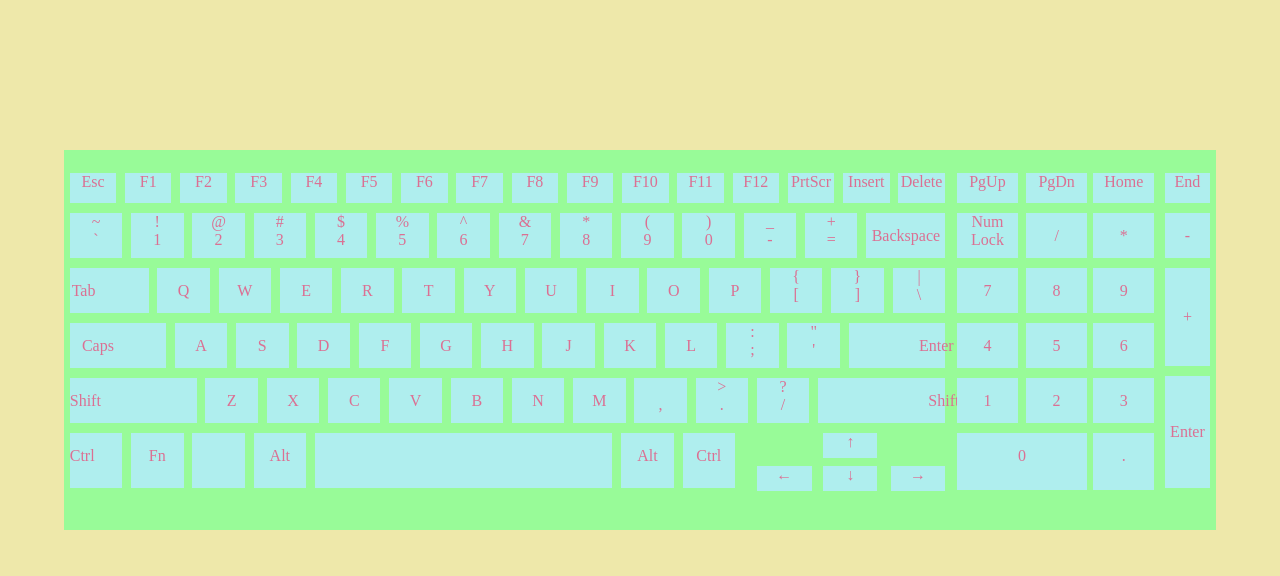
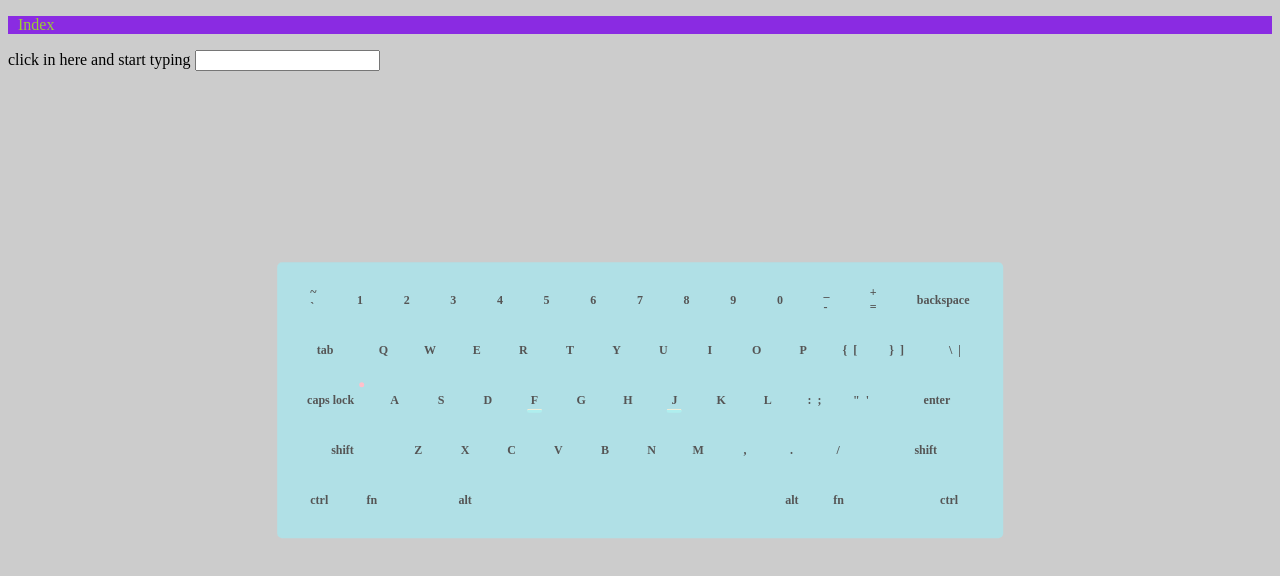
Before and after one commit to SiveleleN/Calc-and-keyboard, a plain HTML site: page indexK.html in a window 1280 px wide. Drawn offline with Linux system fonts and the light colour scheme.

Commit message:
added text

```diff
--- a/indexK.html
+++ b/indexK.html
@@ -1,328 +1,91 @@
-
 <!DOCTYPE html>
 <html lang="en">
-
 <head>
   <meta charset="UTF-8">
   <meta name="viewport" content="width=device-width, initial-scale=1.0">
-  <title>Keyboard</title>
-  <link rel="stylesheet" href="/kStyle.css">
+  <title>Document</title>
+   <link rel="stylesheet" href="/kStyle.css">
 </head>
+<body>
+    <nav>
+      <ul>
+        <li><a href="/index.html">Index</a></li>
+    </ul>
+    </nav>
+  <div class="col-sm-12"><div class="row">click in here and start typing
+    <input>
+    </div></div>
+  <div class="keyboard">
+      <div data-key="192" class="tilde key keys" data-key="192"><span>~<br>`</span></div>
+       <div data-key="49" class="one key keys" data-key="49"><span>1</span></div>
+      <div data-key="50" class="two key keys" data-key="50"><span>2</span></div>
+      <div data-key="51" class="three key keys" data-key="51"><span>3</span></div>
+      <div data-key="52" class="four key keys" data-key="52"><span>4</span></div>
+      <div data-key="53" class="five key keys" data-key="53"><span>5</span></div>
+      <div data-key="54" class="six key keys" data-key="54"><span>6</span></div>
+      <div data-key="55" class="seven key keys" data-key="55"><span>7</span></div>
+      <div data-key="56" class="eight key keys" data-key="56"><span>8</span></div>
+      <div data-key="57" class="nine key keys" data-key="57"><span>9</span></div>
+      <div data-key="48" class="zero key keys" data-key="48"><span>0</span></div>
+      <div data-key="189" class="dash key keys" data-key="189"><span>_<br>-</span></div>
+      <div data-key="187" class="equal key keys" data-key="187"><span>+<br>=</span></div>
+      <div data-key="8" class="backspace key-two keys" data-key="8"><span>backspace</span></div>
 
-<body>
-  <div class="warpper fl bg">
-    <div class="container bg1">
-      <div class="main-l fl">
-        <div class="cunction fl bg2">
-          Esc</div>
-        <div class="cunction mfl bg2">
-          F1</div>
-        <div class="cunction mfl bg2">
-          F2</div>
-        <div class="cunction mfl bg2">
-          F3</div>
-        <div class="cunction mfl bg2">
-          F4</div>
-        <div class="cunction mfl bg2">
-          F5</div>
-        <div class="cunction mfl bg2">
-          F6</div>
-        <div class="cunction mfl bg2">
-          F7</div>
-        <div class="cunction mfl bg2">
-          F8</div>
-        <div class="cunction mfl bg2">
-          F9</div>
-        <div class="cunction mfl bg2">
-          F10</div>
-        <div class="cunction mfl bg2">
-          F11</div>
-        <div class="cunction mfl bg2">
-          F12</div>
-        <div class="cunction mfl bg2">
-          PrtScr</div>
-        <div class="cunction mfl bg2">
-          Insert</div>
-        <div class="cunction mfl bg2">
-          Delete</div>
-        <div class="number fl bg2">
-          ~<p>
-            `</p>
-        </div>
-        <div class="number mfl bg2">
-          !<br>1</div>
-        <div class="number mfl bg2">
-          @<br>2</div>
-        <div class="number mfl bg2">
-          #<br>3</div>
-        <div class="number mfl bg2">
-          $<br>4</div>
-        <div class="number mfl bg2">
-          %<br>5</div>
-        <div class="number mfl bg2">
-          ^<br>6</div>
-        <div class="number mfl bg2">
-          &<br>7</div>
-        <div class="number mfl bg2">
-          *<br>8</div>
-        <div class="number mfl bg2">
-          (<br>9</div>
-        <div class="number mfl bg2">
-          )<br>0</div>
-        <div class="number mfl bg2">
-          _<br>-</div>
-        <div class="number mfl bg2">
-          +<br>=</div>
-        <div class="number fr bg2 back">
-          <p class="eng">
-            Backspace</p>
-        </div>
-        <div class="number fl bg2 back">
-          <p class="eng tab">
-            Tab</p>
-        </div>
-        <div class="number mfl bg2">
-          <p class="eng">
-            Q</p>
-        </div>
-        <div class="number mfl bg2">
-          <p class="eng">
-            W</p>
-        </div>
-        <div class="number mfl bg2">
-          <p class="eng">
-            E</p>
-        </div>
-        <div class="number mfl bg2">
-          <p class="eng">
-            R</p>
-        </div>
-        <div class="number mfl bg2">
-          <p class="eng">
-            T</p>
-        </div>
-        <div class="number mfl bg2">
-          <p class="eng">
-            Y</p>
-        </div>
-        <div class="number mfl bg2">
-          <p class="eng">
-            U</p>
-        </div>
-        <div class="number mfl bg2">
-          <p class="eng">
-            I</p>
-        </div>
-        <div class="number mfl bg2">
-          <p class="eng">
-            O</p>
-        </div>
-        <div class="number mfl bg2">
-          <p class="eng">
-            P</p>
-        </div>
-        <div class="number mfl bg2">
-          {<br>[</div>
-        <div class="number mfl bg2">
-          }<br>]</div>
-        <div class="number fr bg2">
-          |<br>\</div>
-        <div class="number fl bg2 caps">
-          <p class="eng mrt">
-            Caps Lock</p>
-        </div>
-        <div class="number mfl bg2">
-          <p class="eng">
-            A</p>
-        </div>
-        <div class="number mfl bg2">
-          <p class="eng">
-            S</p>
-        </div>
-        <div class="number mfl bg2">
-          <p class="eng">
-            D</p>
-        </div>
-        <div class="number mfl bg2">
-          <p class="eng">
-            F</p>
-        </div>
-        <div class="number mfl bg2">
-          <p class="eng">
-            G</p>
-        </div>
-        <div class="number mfl bg2">
-          <p class="eng">
-            H</p>
-        </div>
-        <div class="number mfl bg2">
-          <p class="eng">
-            J</p>
-        </div>
-        <div class="number mfl bg2">
-          <p class="eng">
-            K</p>
-        </div>
-        <div class="number mfl bg2">
-          <p class="eng">
-            L</p>
-        </div>
-        <div class="number mfl bg2">
-          :<br>;</div>
-        <div class="number mfl bg2">
-          "<br>'</div>
-        <div class="number fr bg2 caps">
-          <p class="eng lent">
-            Enter</p>
-        </div>
-        <div class="number fl bg2 shift">
-          <p class="eng sft">
-            Shift</p>
-        </div>
-        <div class="number mfl bg2">
-          <p class="eng">
-            Z</p>
-        </div>
-        <div class="number mfl bg2">
-          <p class="eng">
-            X</p>
-        </div>
-        <div class="number mfl bg2">
-          <p class="eng">
-            C</p>
-        </div>
-        <div class="number mfl bg2">
-          <p class="eng">
-            V</p>
-        </div>
-        <div class="number mfl bg2">
-          <p class="eng">
-            B</p>
-        </div>
-        <div class="number mfl bg2">
-          <p class="eng">
-            N</p>
-        </div>
-        <div class="number mfl bg2">
-          <p class="eng">
-            M</p>
-        </div>
-        <div class="number mfl bg2">
-          <br>,
-        </div>
-        <div class="number mfl bg2">
-          ><br>.</div>
-        <div class="number mfl bg2">
-          ?<br>/</div>
-        <div class="number fr bg2 shift">
-          <p class="eng lsft">
-            Shift</p>
-        </div>
-        <div class="space fl bg2 ctrl">
-          <p class="eng mrt">
-            Ctrl</p>
-        </div>
-        <div class="space mfl bg2">
-          <p class="eng">
-            Fn</p>
-        </div>
-        <div class="space mfl bg2">
-          <p class="eng">
-            <i class="fab fa-windows"></i>
-          </p>
-        </div>
-        <div class="space mfl bg2">
-          <p class="eng">
-            Alt</p>
-        </div>
-        <div class="space mfl bg2 sp">
-        </div>
-        <div class="space mfl bg2">
-          <p class="eng">
-            Alt</p>
-        </div>
-        <div class="space mfl bg2">
-          <p class="eng">
-            Ctrl</p>
-        </div>
-        <div class="space fr aro">
-          <div class="arobtn fl">
-            <div class="arobtnsub">
-            </div>
-            <div class="arobtnsub bg2 ardwn">
-              ←</div>
-          </div>
-          <div class="arobtn mfl2">
-            <div class="arobtnsub bg2">
-              ↑</div>
-            <div class="arobtnsub bg2 ardwn">
-              ↓</div>
-          </div>
-          <div class="arobtn fr">
-            <div class="arobtnsub">
-            </div>
-            <div class="arobtnsub bg2 ardwn">
-              →</div>
-          </div>
-        </div>
-      </div>
-      <!--The end of main keys-->
+      <div class="tab key-n-half keys" data-key="9"><span>tab</span></div>
+      <div class="Q key keys" data-key="81"><span>Q</span></div>
+      <div class="W key keys" data-key="87"><span>W</span></div>
+      <div class="E key keys" data-key="69"><span>E</span></div>
+      <div class="R key keys" data-key="82"><span>R</span></div>
+      <div class="T key keys" data-key="84"><span>T</span></div>
+      <div class="Y key keys" data-key="89"><span>Y</span></div>
+      <div class="U key keys" data-key="85"><span>U</span></div>
+      <div class="I key keys" data-key="73"><span>I</span></div>
+      <div class="O key keys" data-key="79"><span>O</span></div>
+      <div class="P key keys" data-key="80"><span>P</span></div>
+      <div class="open-brace key keys" data-key="219"><span>{&nbsp;&nbsp;[</span></div>
+      <div class="close-brace key keys" data-key="221"><span>}&nbsp;&nbsp;]</span></div>
+      <div class="back-slash key-n-half keys" data-key="220"><span>\&nbsp;&nbsp;|</span></div>
 
-      <div class="mail-r fr">
-        <div class="lnum fl">
-          <div class="pgup fl bg2">
-            PgUp</div>
-          <div class="pgup mfl3 bg2">
-            PgDn</div>
-          <div class="pgup fr bg2">
-            Home</div>
-          <div class="calnub fl bg2">
-            Num<br>Lock</div>
-          <div class="calnub mfl3 bg2 eng">
-            /</div>
-          <div class="calnub fr bg2 eng">
-            *</div>
-          <div class="calnub fl bg2 eng">
-            7</div>
-          <div class="calnub mfl3 bg2 eng">
-            8</div>
-          <div class="calnub fr bg2 eng">
-            9</div>
-          <div class="calnub fl bg2 eng">
-            4</div>
-          <div class="calnub mfl3 bg2 eng">
-            5</div>
-          <div class="calnub fr bg2 eng">
-            6</div>
-          <div class="calnub fl bg2 eng">
-            1</div>
-          <div class="calnub mfl3 bg2 eng">
-            2</div>
-          <div class="calnub fr bg2 eng">
-            3</div>
-          <div class="calzeo fl bg2">
-            <p class="eng">
-              0</p>
-          </div>
-          <div class="calnub fr bg2 dot">
-            <p class="eng">
-              .</p>
-          </div>
-        </div>
-        <div class="rsym fr">
-          <div class="end bg2">
-            End</div>
-          <div class="mins bg2 eng">
-            -</div>
-          <div class="plus bg2">
-            +</div>
-          <div class="enter bg2">
-            Enter</div>
-        </div>
-      </div>
+      <div class="caps key-n-half-half keys" data-key="20"><span>caps lock</span><div class="capspan"></div></div>
+      <div class="A key keys" data-key="65"><span>A</span></div>
+      <div class="S key keys" data-key="83"><span>S</span></div>
+      <div class="D key keys" data-key="68"><span>D</span></div>
+      <div class="F key keys" data-key="70"><span class="f-span">F</span></div>
+      <div class="G key keys" data-key="71"><span>G</span></div>
+      <div class="H key keys" data-key="72"><span>H</span></div>
+      <div class="J key keys" data-key="74"><span class="j-span">J</span></div>
+      <div class="K key keys" data-key="75"><span>K</span></div>
+      <div class="L key keys" data-key="76"><span>L</span></div>
+      <div class="colon key keys" data-key="186"><span>:&nbsp;&nbsp;;</span></div>
+      <div class="quote key keys" data-key="222"><span>"&nbsp;&nbsp;'</span></div>
+      <div class="enter key-two-n-half-half keys" data-key="13"><span>enter</span></div>
 
-    </div>
+      <div class="shift key-two-n-half-half keys" data-key="16"><span>shift</span></div>
+      <div class="Z key keys" data-key="90"><span>Z</span></div>
+      <div class="X key keys" data-key="88"><span>X</span></div>
+      <div class="C key keys" data-key="67"><span>C</span></div>
+      <div class="V key keys" data-key="86"><span>V</span></div>
+      <div class="B key keys" data-key="66"><span>B</span></div>
+      <div class="N key keys" data-key="78"><span>N</span></div>
+      <div class="M key keys" data-key="77"><span>M</span></div>
+      <div class="comma key keys" data-key="188"><span>,</span></div>
+      <div class="period key keys" data-key="190"><span>.</span></div>
+      <div class="for-slash key keys" data-key="191"><span>/</span></div>
+      <div class="shift key-three keys" data-key="16"><span>shift</span></div>
+
+      <div class="ctrl key-third keys" data-key="17"><span>ctrl</span></div>
+      <div class="fn-l key keys"><span>fn</span></div>
+      <div class="window key keys"><span><i class="fab fa-windows"></i></span></div>
+      <div class="alt key keys" data-key="18"><span>alt</span></div>
+      <div class="space-bar space keys" data-key="32"></div>
+      <div class="alt key keys" data-key="18"><span>alt</span></div>
+      <div class="fn-r key keys"><span>fn</span></div>
+      <div class="page key keys"><span><i class="far fa-file-alt"></i></span></div>
+      <div class="ctrl key-n-half-half keys" data-key="17"><span>ctrl</span></div>
+
   </div>
+
+
 
 </body>
 </html>
--- a/kStyle.css
+++ b/kStyle.css
@@ -1,45 +1,152 @@
+nav {
+    background-color: blueviolet;
+    color: yellowgreen;
+}
 
-*{
-    margin: 0;
+nav ul {
+    list-style: none;
     padding: 0;
-    box-sizing: border-box;
 }
-.fl{float: left;}
-.fr{float: right;}
-.mfl{float: left; margin-left: 1%;}
-.mfl2{float: left; margin-left: 6%;}
-.bg{background-color: palegoldenrod;}
-.bg1{background-color: palegreen;}
-.bg2{background-color: paleturquoise;}
-.warpper{width: 100%; height: 100vh;}
-.container{height: 380px; width: 90%; margin: auto; margin-top: 150px;}
-.main-l{height: 350px; width: 76%; margin: 2% 0.5%;}
-.cunction{height: 30px; width: 5.31%; color: palevioletred; text-align: center; margin-bottom: 10px;}
-.number{height: 45px; width: 6%; color: palevioletred; text-align: center; margin-bottom: 10px; }
-.back{width: 9%;}
-.eng{line-height: 45px;}
-.caps{width: 11%;}
-.shift{width:14.5%;}
-.space{height: 55px; width: 6%; color: palevioletred; text-align: center; margin-bottom: 10px;}
-.sp{width: 34%;}
-.aro{width: 21.5%;}
-.arobtn{height: 55px; width: 29%;}
-.arobtnsub{height: 25px; width: 100%;}
-.ardwn{margin-top: 8px;}
-.mail-r{height: 350px; width: 22%; margin: 2% 0.5%;}
-.lnum {width: 78%;}
-.pgup{height: 30px; width: 31%; color: palevioletred; text-align: center; margin-bottom: 10px;}
-.mfl3 {float: left; margin-left: 4%;}
-.calnub{height: 45px; width: 31%; color: palevioletred; text-align: center; margin-bottom: 10px;}
-.calzeo{height: 57px; width: 66%; color: palevioletred; text-align: center; margin-bottom: 10px;}
-.dot{height: 57px;}
-.rsym{width: 18%;}
-.end{margin-bottom: 10px; height:30px; color: palevioletred; text-align: center;}
-.mins{margin-bottom: 10px; height: 45px; color: palevioletred; text-align: center;}
-.plus{height: 98px; margin-bottom: 10px; color: palevioletred; text-align: center; line-height: 98px;}
-.enter{height: 112px; margin-bottom: 10px; color: palevioletred; text-align: center; line-height: 112px;}
-.tab{margin-right: 65%;}
-.mrt{margin-right: 40px;}
-.sft{margin-right: 110px;}
-.lent{margin-left: 70px;}
-.lsft{margin-left: 110px;}
+
+nav li {
+    display: inline-block;
+    margin: 0 10px;
+}
+
+nav a {
+    text-decoration: none;
+    color: yellowgreen;
+}
+
+body {
+	background: #ccc;
+}
+.keyboard {
+	width: 700px;
+	height: 250px;
+	background: powderblue;
+	padding: 1%;
+	border-radius: 5px;
+	position: absolute;
+	top: 50%;
+	left: 50%;
+	transform: translate(-50%,-50%);
+}
+.keys {
+	float: left;
+	position: relative;
+	height: 20%;
+	cursor: pointer;
+}
+.keys span {
+	position: absolute;
+	z-index: 5;
+	color: #555;
+	top: 50%;
+	left: 50%;
+	transform: translate(-50%,-50%);
+	font-weight: bold;
+	font-size: 12px;
+	white-space: nowrap;
+	pointer-events: none;
+}
+.caps .capspan {
+	content: '';
+	width: 5px;
+	height: 5px;
+	background: pink;
+	position: absolute;
+	top: 7px;
+	right: 7px;
+	z-index: 2;
+	border-radius: 50%;
+}
+.caps-on .capspan {
+	background: #c4daff;
+	box-shadow: -2px -2px 7px #87b3ff, 1px 1px 7px #87b3ff;
+}
+
+.key {
+/* 	width: 6.67%; */
+	width: calc(100% / 15);
+}
+.key-third {
+	width: calc(100% / 15 + 1.7%);
+}
+.key-two {
+/* 	width: 13.33%; */
+	width: calc(100% / 15 * 2);
+}
+.key-n-half {
+	width: calc(100% / 15 * 1.5);
+}
+.key-n-half-half {
+	--keyboard-width: 100%;
+	--width-n-half: calc(var(--keyboard-width) / 15 * 1.5);
+	--width-n-half-half: calc(var(--width-n-half) + 1.6%);
+	width: var(--width-n-half-half);
+/* 	width: var(--width-n-half); */
+}
+.key-two-n-half-half {
+	--keyboard-width: 100%;
+	--width-n-half: calc(var(--keyboard-width) / 15 * 1.5);
+	--width-n-half-half: calc(var(--width-n-half) + 5%);
+	width: var(--width-n-half-half);
+}
+.key-three {
+	width: calc(100% / 15 * 2.75);
+}
+.space {
+	width: calc(100% / 15 * 6);
+}
+.key-inner {
+	background: rgb(0,0,0);
+	background: radial-gradient(circle, rgba(31,31,31,1) 0%, rgba(19,19,19,1) 100%);
+	position: absolute;
+	top: 2px;
+	right: 2px;
+	bottom: 2px;
+	left: 2px;
+	border-radius: 5px;
+	border: 2px solid peru;
+	border-top: 1px solid papayawhip;
+	border-bottom: 4px solid plum;
+	perspective: 500px;
+}
+.active .key-inner {
+	border: 1px solid peru;
+	border-top: 1px solid papayawhip;
+	border-bottom: 2px solid peachpuff;
+	background: palegreen;
+	display: flex;
+	justify-content: center;
+	align-items: center;
+}
+.active .key-inner::after {
+	content: '\f577';
+	font-family: 'Font Awesome 5 Free';
+	font-weight: 600;
+	font-size: 30px;
+	color: palegoldenrod;
+}
+
+
+* {
+  -webkit-user-select: none;
+  -moz-user-select: none;
+  -ms-user-select: none;
+  user-select: none;
+}
+
+.f-span:after, .j-span:after {
+	content: '';
+	height: 3px;
+	width: 15px;
+	border-top: 1px solid papayawhip;
+	border-radius: 5px;
+	background: paleturquoise;
+	position: absolute;
+	bottom: -5px;
+	left: 50%;
+	transform: translate(-50%, 0);
+}
--- a/style.css
+++ b/style.css
@@ -1,3 +1,22 @@
+nav {
+    background-color: blueviolet;
+    color: yellowgreen;
+}
+
+nav ul {
+    list-style: none;
+    padding: 0;
+}
+
+nav li {
+    display: inline-block;
+    margin: 0 10px;
+}
+
+nav a {
+    text-decoration: none;
+    color: yellowgreen;
+}
 body {
     display: flex;
     justify-content: center;
```
Also changed, not shown: index.html (+5 -0 lines).
